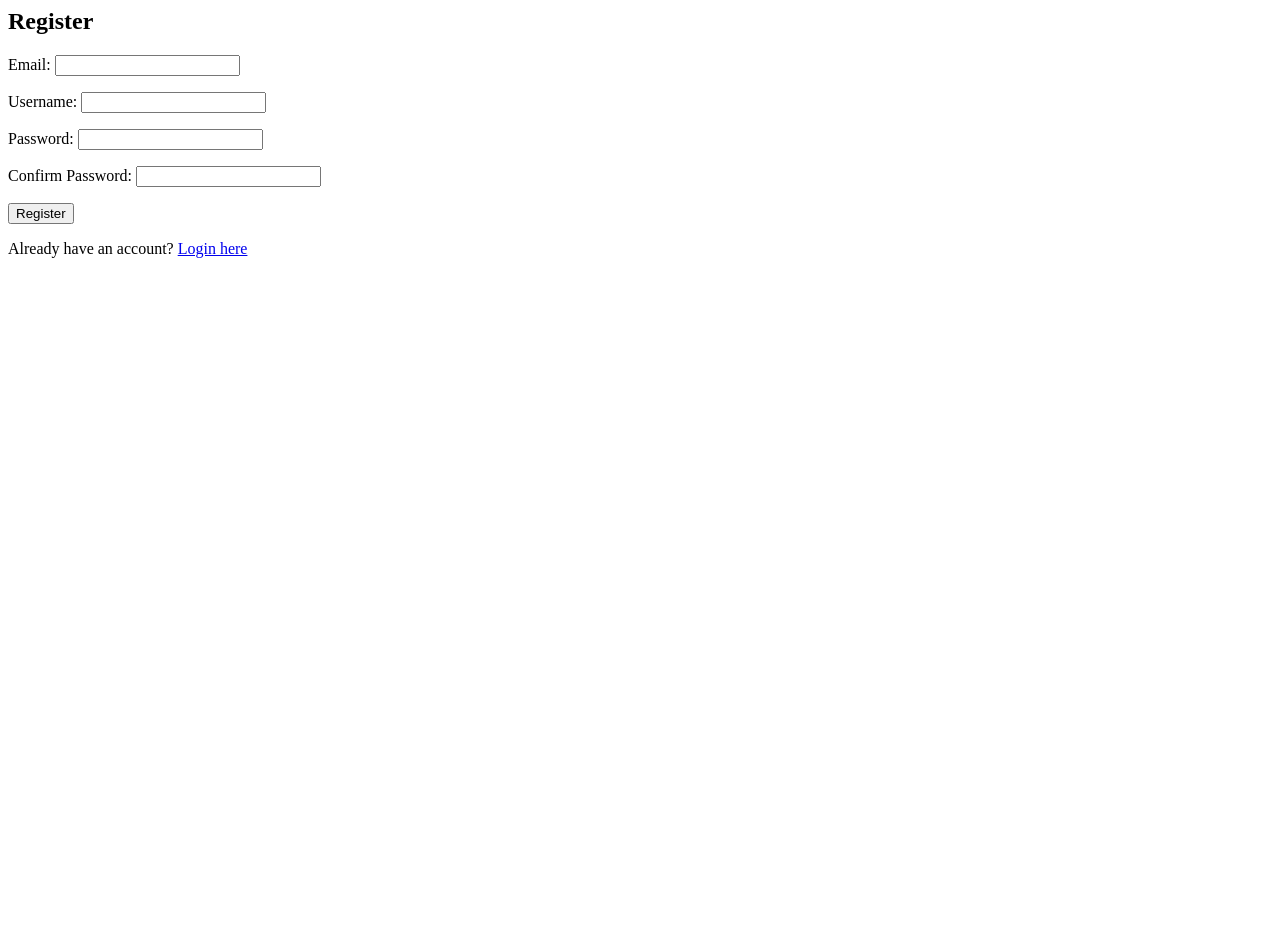
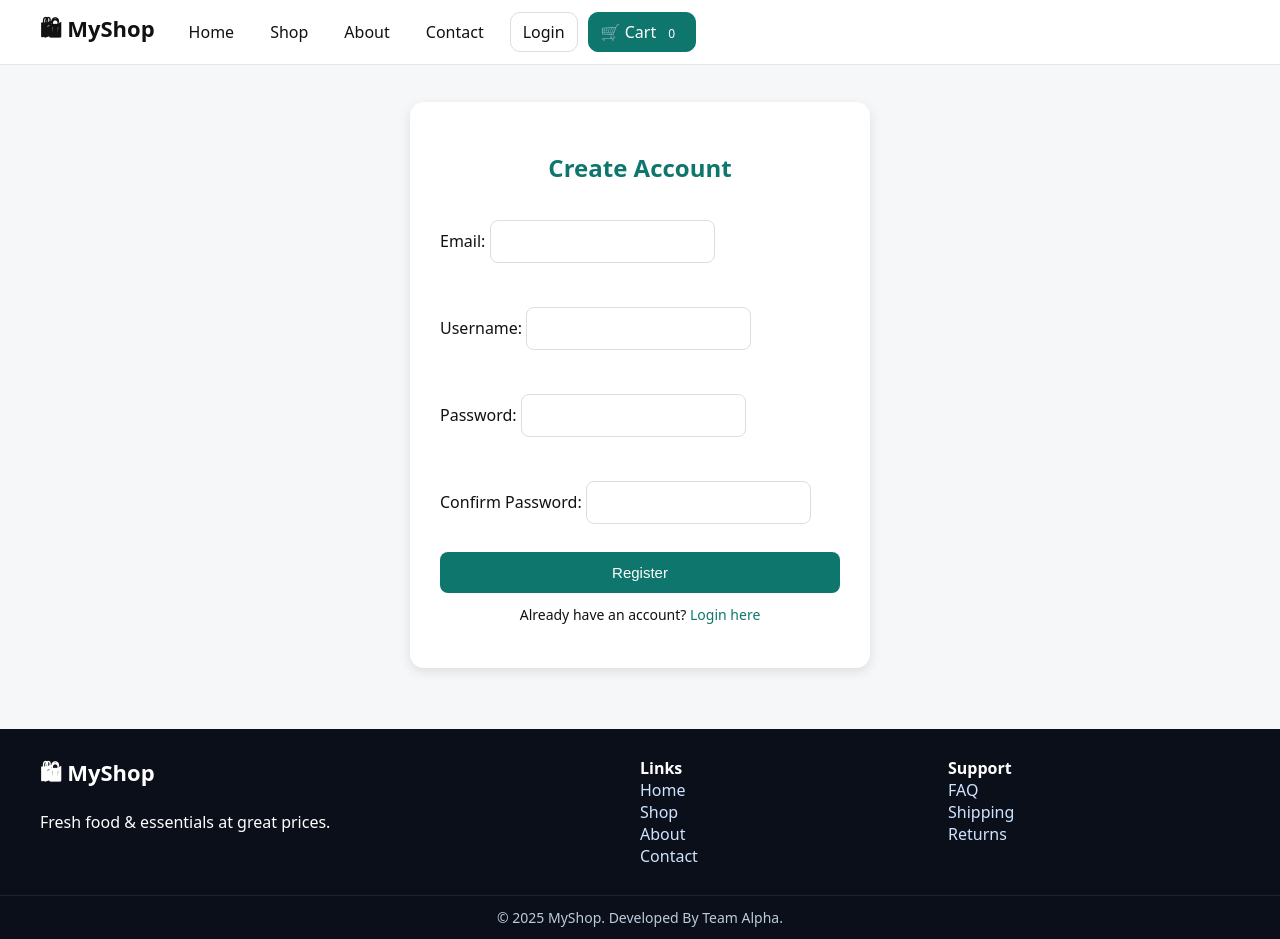
Before and after one commit to MSahad1198/ECommerce, a Django app: page /register/ in a window 1280 px wide. Before the commit the page ends 258 px from the top, so only its background shows below. Run offline with Django 5.2, Linux system fonts and the light colour scheme.

Commit message:
template login problem, user problem

```diff
--- a/homepage/models.py
+++ b/homepage/models.py
@@ -1,6 +1,7 @@
 # homepage/models.py
 from django.db import models
 from django.contrib.auth.models import AbstractBaseUser, BaseUserManager, PermissionsMixin
+from django.conf import settings
 
 # ------------------------------
 # Product model
@@ -11,6 +12,7 @@ class Product(models.Model):
         ('Fish', 'Fish'),
         ('Veggies', 'Veggies'),
         ('Grocery', 'Grocery'),
+        ('Fruit', 'Fruit')
     ]
 
     name = models.CharField(max_length=100)
--- /dev/null
+++ b/homepage/templates/homepage/base.html
@@ -0,0 +1,117 @@
+{% load static %}
+<!DOCTYPE html>
+<html lang="en">
+<head>
+  <meta charset="UTF-8">
+  <title>{% block title %}MyShop{% endblock %}</title>
+  <meta name="viewport" content="width=device-width, initial-scale=1" />
+  <style>
+    /* === Global Styles === */
+    body {margin:0; font-family:system-ui, sans-serif; background:#f5f7f9; color:#111;}
+    a {text-decoration:none; color:inherit;}
+    .container {max-width:1200px; margin:0 auto; padding:0 16px;}
+
+    /* Header */
+    header{border-bottom:1px solid #e5e7eb; background:#fff; position:sticky; top:0; z-index:50;}
+    .header-row{display:flex; align-items:center; gap:16px; padding:12px 0;}
+    .brand{font-weight:800; font-size:22px; display:flex; align-items:center; gap:8px;}
+    .nav{display:flex; gap:16px; margin-left:8px;}
+    .nav a{padding:6px 10px; border-radius:8px;}
+    .nav a.active, .nav a:hover{background:#f5f7f9;}
+    .user-links{display:flex; gap:10px; align-items:center;}
+    .btn{padding:8px 12px; border:1px solid #ddd; border-radius:10px;}
+    .btn.primary{background:#0f766e; border-color:#0f766e; color:#fff;}
+    .btn.primary:hover{background:#115e59;}
+    .badge{background:#0f766e; color:#fff; border-radius:999px; padding:2px 8px; font-size:12px;}
+
+    /* Footer */
+    footer{background:#0b0f19; color:#fff; margin-top:24px;}
+    .foot{display:grid; grid-template-columns:2fr 1fr 1fr; gap:16px; padding:28px 0;}
+    .foot a{color:#cfe3ff;}
+    .copy{border-top:1px solid #1c2333; color:#bcd; padding:12px 0; text-align:center; font-size:14px;}
+
+    /* Auth card (login/register) */
+    .auth-wrapper{display:flex; align-items:center; justify-content:center; min-height:80vh;}
+    .card{background:#fff; padding:30px; border-radius:14px; box-shadow:0 4px 12px rgba(0,0,0,0.1); width:100%; max-width:400px;}
+    .card h2{text-align:center; margin-bottom:20px; color:#0f766e;}
+    form{display:flex; flex-direction:column; gap:12px;}
+    input, button{padding:12px; border-radius:8px; border:1px solid #ddd; font-size:15px;}
+    button{background:#0f766e; color:#fff; border:none; cursor:pointer;}
+    button:hover{background:#115e59;}
+    .auth-note{text-align:center; margin-top:12px; font-size:14px;}
+    .auth-note a{color:#0f766e;}
+  </style>
+</head>
+<body>
+
+  <!-- === Header with Navbar === -->
+  <header>
+    <div class="container header-row">
+      <a class="brand" href="{% url 'homepage' %}">🛍 MyShop</a>
+      <nav class="nav">
+        <a href="{% url 'homepage' %}" {% if request.resolver_match.url_name == 'homepage' %}class="active"{% endif %}>Home</a>
+        <a href="{% url 'product_list' %}" {% if request.resolver_match.url_name == 'product_list' %}class="active"{% endif %}>Shop</a>
+        <a href="#">About</a>
+        <a href="#">Contact</a>
+      </nav>
+      <div class="user-links">
+        {% if user.is_authenticated %}
+          <a class="btn" href="{% url 'profile' %}">Hi, {{ user.username }}</a>
+          <a class="btn" href="{% url 'site_logout' %}">Logout</a>
+        {% else %}
+          <a class="btn" href="{% url 'login' %}">Login</a>
+        {% endif %}
+        <a class="btn primary" href="{% url 'view_cart' %}">🛒 Cart <span class="badge">{{ cart_count }}</span></a>
+      </div>
+    </div>
+  </header>
+{% if messages %}
+  <div class="container" style="margin:20px auto; max-width:600px;">
+    {% for message in messages %}
+      <div style="
+        padding:12px;
+        border-radius:8px;
+        margin-bottom:10px;
+        {% if message.tags == 'error' %}
+          background:#fee2e2; color:#b91c1c; border:1px solid #fca5a5;
+        {% elif message.tags == 'success' %}
+          background:#dcfce7; color:#166534; border:1px solid #86efac;
+        {% else %}
+          background:#f3f4f6; color:#111; border:1px solid #e5e7eb;
+        {% endif %}
+      ">
+        {{ message }}
+      </div>
+    {% endfor %}
+  </div>
+{% endif %}
+  <!-- === Page content === -->
+  <main>
+    {% block content %}{% endblock %}
+  </main>
+
+  <!-- === Footer === -->
+  <footer>
+    <div class="container foot">
+      <div>
+        <div class="brand">🛍 MyShop</div>
+        <p class="sub">Fresh food & essentials at great prices.</p>
+      </div>
+      <div>
+        <strong>Links</strong><br>
+        <a href="{% url 'homepage' %}">Home</a><br>
+        <a href="{% url 'product_list' %}">Shop</a><br>
+        <a href="#">About</a><br>
+        <a href="#">Contact</a>
+      </div>
+      <div>
+        <strong>Support</strong><br>
+        <a href="#">FAQ</a><br>
+        <a href="#">Shipping</a><br>
+        <a href="#">Returns</a>
+      </div>
+    </div>
+    <div class="copy">© {{ now|default:2025 }} MyShop. Developed By Team Alpha.</div>
+  </footer>
+</body>
+</html>
--- a/homepage/templates/homepage/register.html
+++ b/homepage/templates/homepage/register.html
@@ -1,7 +1,18 @@
-<h2>Register</h2>
-<form method="post">
-    {% csrf_token %}
-    {{ form.as_p }}
-    <button type="submit">Register</button>
-</form>
-<p>Already have an account? <a href="{% url 'login' %}">Login here</a></p>
+{% extends "homepage/base.html" %}
+
+{% block title %}Register ? MyShop{% endblock %}
+
+{% block content %}
+<div class="auth-wrapper">
+  <div class="card">
+    <h2>Create Account</h2>
+    <!-- Registration Form -->
+    <form method="post">
+      {% csrf_token %}
+      {{ form.as_p }}
+      <button type="submit">Register</button>
+    </form>
+    <p class="auth-note">Already have an account? <a href="{% url 'login' %}">Login here</a></p>
+  </div>
+</div>
+{% endblock %}
--- a/homepage/templates/registration/login.html
+++ /dev/null
@@ -1,6 +0,0 @@
-<h2>Login</h2>
-<form method="post">
-  {% csrf_token %}
-  {{ form.as_p }}
-  <button type="submit">Login</button>
-</form>
--- a/homepage/views.py
+++ b/homepage/views.py
@@ -61,8 +61,9 @@ def product_list(request):
 
 
 # -----------------------
-# Cart functions
+# Cart functions All ()
 # -----------------------
+
 def add_to_cart(request, product_id):
     try:
         product = Product.objects.get(id=product_id)
@@ -171,8 +172,8 @@ def login_view(request):
             email = form.cleaned_data['email']
             password = form.cleaned_data['password']
             customer = authenticate(request, email=email, password=password)
-            if customer:
-                login(request, customer, backend='django.contrib.auth.backends.ModelBackend')
+            if customer is not None:
+                login(request, customer)#(No backended needed) backend='django.contrib.auth.backends.ModelBackend')
                 request.session['is_customer'] = True
                 return redirect('homepage')
             else:
--- a/myproject1/settings.py
+++ b/myproject1/settings.py
@@ -25,13 +25,13 @@ SECRET_KEY = 'django-insecure-&pgf4!!(z8*pa%$)c)o*uu6xkz!(f0c4^=9dh)s3f@q8$-545o
 # SECURITY WARNING: don't run with debug turned on in production!
 DEBUG = True
 
-ALLOWED_HOSTS = []
+ALLOWED_HOSTS = ['*']
 
 
 # Application definition
 
 INSTALLED_APPS = [
-    'django.contrib.admin',
+    #'django.contrib.admin',
     'django.contrib.auth',
     'django.contrib.contenttypes',
     'django.contrib.sessions',
@@ -131,3 +131,4 @@ LOGOUT_REDIRECT_URL = 'homepage'  # name of your homepage URL pattern
 # Optional: avoid Django's default /accounts/logout/
 LOGIN_URL = 'login'
 LOGIN_REDIRECT_URL = 'homepage'
+AUTH_USER_MODEL = 'homepage.Customer'
--- a/myproject1/urls.py
+++ b/myproject1/urls.py
@@ -3,7 +3,7 @@ from django.urls import path, include
 from django.contrib.auth import views as auth_views
 
 urlpatterns = [
-    path('admin/', admin.site.urls),
+    #path('admin/', admin.site.urls),
 
     #  Custom logout before anything else
    # path('site-logout/', auth_views.LogoutView.as_view(), name='site_logout'),
```
Also changed, not shown: homepage/templates/homepage/home.html (+5 -5 lines), homepage/templates/homepage/login.html (+14 -1 lines), db.sqlite3.
